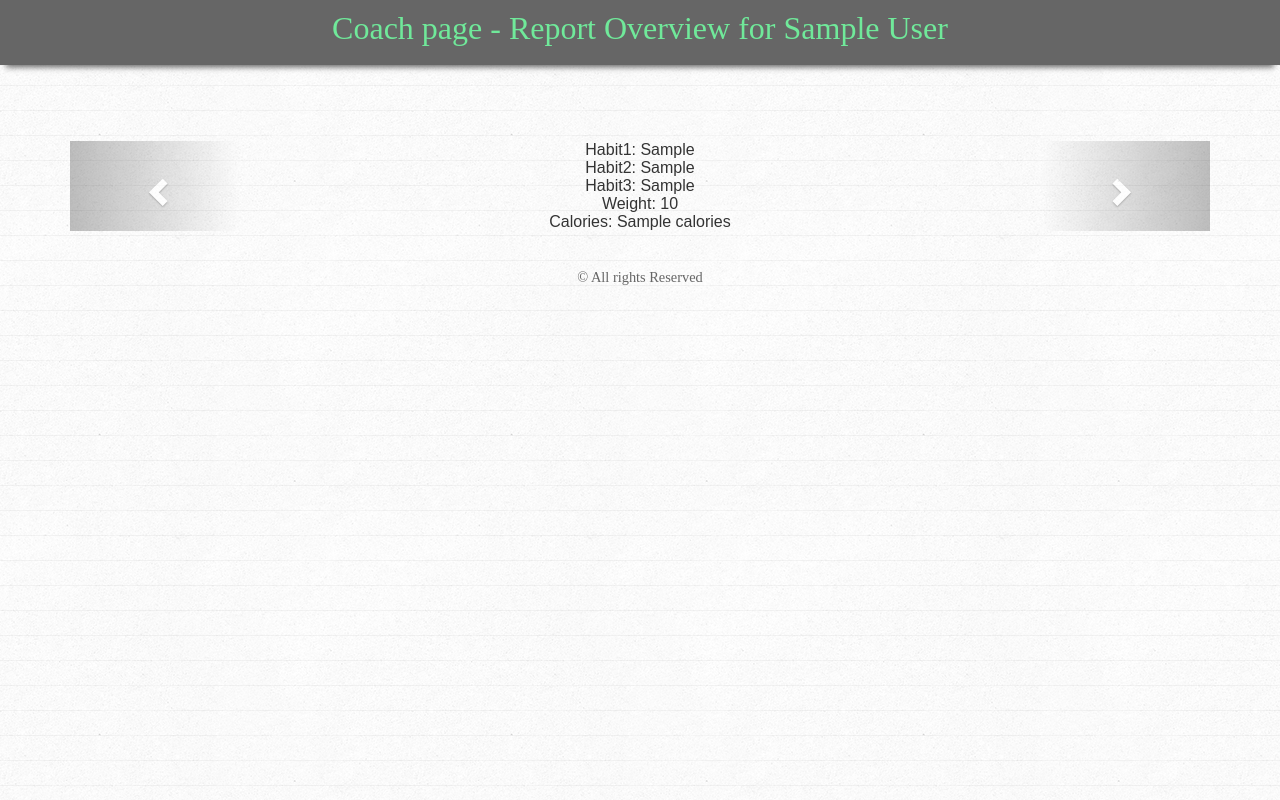
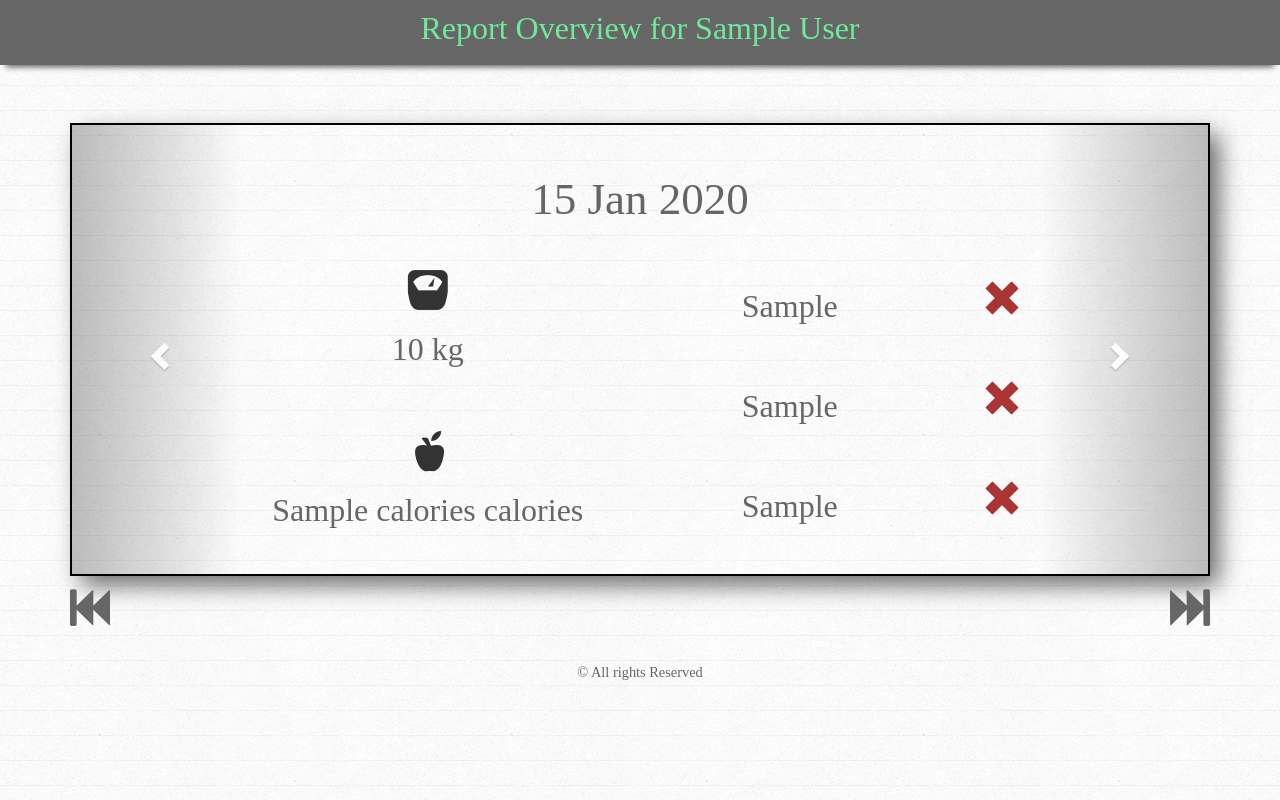
Before and after one commit to jonasstams/WebMobile_Project, a Symfony app: template Werkpakket 2/src/AppBundle/Resources/views/Coach/customer.report.overview.html.twig in a window 1280 px wide. Run offline with Twig, Linux system fonts and the light colour scheme; the template is opened without the code that fills it: most values are stand-ins (such as "Sample title", 1, 10 or a date in 2020); some libraries are stand-ins or nearby versions.

Commit message:
TestCommit (Reportoverview)

```diff
--- a/Werkpakket 2/src/AppBundle/Controller/AdminController.php
+++ b/Werkpakket 2/src/AppBundle/Controller/AdminController.php
@@ -18,7 +18,7 @@ class AdminController extends Controller
     }
 
     /**
-     * @Route("/coach/customer", name="coach_customer_overview")
+     * @Route("/admin/customer", name="admin_customer_overview")
      */
     public function customerAction()
     {
--- a/Werkpakket 2/src/AppBundle/Resources/views/Coach/customer.html.twig
+++ b/Werkpakket 2/src/AppBundle/Resources/views/Coach/customer.html.twig
@@ -39,7 +39,7 @@
                 <td>{{ customer.habit2 }}</td>
                 <td>{{ customer.habit3 }}</td>
                 <td>
-                    <a type="button" class="btn btn-default" data-toggle="tooltip" title="Edit habits">
+                    <a href="{{ path('coach_customer_habits_overview', {'id':customer.id}) }}" type="button" class="btn btn-default" data-toggle="tooltip" title="Edit habits">
                         <span class="glyphicon glyphicon-pencil" aria-hidden="true"></span>
                     </a>
                     <a href="{{ path('coach_customer_report_overview', {'id':customer.id}) }}" type="button" class="btn btn-default" data-toggle="tooltip" title="Show reports">
--- a/Werkpakket 2/src/AppBundle/Resources/views/Coach/customer.report.overview.html.twig
+++ b/Werkpakket 2/src/AppBundle/Resources/views/Coach/customer.report.overview.html.twig
@@ -2,41 +2,109 @@
 
 {% block title %}Coach{% endblock %}
 
-{% block headertitle %}<h1>Coach page - Report Overview for {{ customer.first_name }} {{ customer.last_name }}</h1>{% endblock %}
+{% block headertitle %}<h1>Report Overview for {{ customer.first_name }} {{ customer.last_name }}</h1>{% endblock %}
 
 {% block body %}
     {% block javascripts %}
         {{ parent() }}
+        <script src="{{ asset('js/jquery.mobile.custom.min.js') }}"></script>
+        <script src="{{ asset('js/coach.js') }}"></script>
     {% endblock %}
     {% block stylesheets %}
         {{ parent() }}
+        <link rel="stylesheet" type="text/css" href="{{ asset('css/coach.css') }}">
     {% endblock %}
     <div class="container">
-        <br>
         <div id="reportCarousel" class="carousel slide" data-ride="carousel" data-interval="false">
-            <!-- Indicators -->
-            <!--<ol class="carousel-indicators">
-                <li data-target="#reportCarousel" data-slide-to="0" class="active"></li>
-                <li data-target="#reportCarousel" data-slide-to="1"></li>
-                <li data-target="#reportCarousel" data-slide-to="2"></li>
-                <li data-target="#reportCarousel" data-slide-to="3"></li>
-            </ol>-->
-
             <!-- Wrapper for slides -->
             <div class="carousel-inner" role="listbox">
-                <div class="item active">
-                    {% for report in reports %}
-                        <ul>
-                            <li>Habit1: {{ report.habit1_done }}</li>
-                            <li>Habit2: {{ report.habit2_done }}</li>
-                            <li>Habit3: {{ report.habit3_done }}</li>
-                            <li>Weight: {{ report.weight }}</li>
-                            <li>Calories: {{ report.calories }}</li>
-                        </ul>
-                    {% endfor %}
+                <div class="item reportItem active">
+                    <p id="datum">{{ firstReport.created_at | date("d M Y") }}</p>
+                    <div class="left-inner-section">
+                        <span class="glyphicon glyphicon-scale coachIcon" aria-hidden="true"></span><p>{{ firstReport.weight }} kg</p>
+                        <br>
+                        <span class="glyphicon glyphicon-apple coachIcon" aria-hidden="true"></span><p>{{ firstReport.calories }} calories</p>
+                    </div>
+                    <div class="right-inner-section">
+                        <table>
+                            <tr>
+                                <td><p>{{ customer.habit1 }}</p></td>
+                                <td>
+                                    {% if firstReport.habit1_done == 1 %}
+                                        <span class="glyphicon glyphicon-ok coachIcon" aria-hidden="true"></span>
+                                    {% else %}
+                                        <span class="glyphicon glyphicon-remove coachIcon" aria-hidden="true"></span>
+                                    {% endif %}
+                                </td>
+                            </tr>
+                            <tr>
+                                <td><p>{{ customer.habit2 }}</p></td>
+                                <td>
+                                    {% if firstReport.habit2_done == 1 %}
+                                        <span class="glyphicon glyphicon-ok coachIcon" aria-hidden="true"></span>
+                                    {% else %}
+                                        <span class="glyphicon glyphicon-remove coachIcon" aria-hidden="true"></span>
+                                    {% endif %}
+                                </td>
+                            </tr>
+                            <tr>
+                                <td><p>{{ customer.habit3 }}</p></td>
+                                <td>
+                                    {% if firstReport.habit3_done == 1 %}
+                                        <span class="glyphicon glyphicon-ok coachIcon" aria-hidden="true"></span>
+                                    {% else %}
+                                        <span class="glyphicon glyphicon-remove coachIcon" aria-hidden="true"></span>
+                                    {% endif %}
+                                </td>
+                            </tr>
+                        </table>
+                    </div>
                 </div>
+                {% for report in reports %}
+                    <div class="item reportItem">
+                        <p id="datum">{{ report.created_at | date("d M Y") }}</p>
+                        <div class="left-inner-section">
+                            <span class="glyphicon glyphicon-scale coachIcon" aria-hidden="true"></span><p>{{ report.weight }} kg</p>
+                            <br>
+                            <span class="glyphicon glyphicon-apple coachIcon" aria-hidden="true"></span><p>{{ report.calories }} calories</p>
+                        </div>
+                        <div class="right-inner-section">
+                            <table>
+                                <tr>
+                                    <td><p>{{ customer.habit1 }}</p></td>
+                                    <td>
+                                        {% if report.habit1_done == 1 %}
+                                            <span class="glyphicon glyphicon-ok coachIcon" aria-hidden="true"></span>
+                                        {% else %}
+                                            <span class="glyphicon glyphicon-remove coachIcon" aria-hidden="true"></span>
+                                        {% endif %}
+                                    </td>
+                                </tr>
+                                <tr>
+                                    <td><p>{{ customer.habit2 }}</p></td>
+                                    <td>
+                                        {% if report.habit2_done == 1 %}
+                                            <span class="glyphicon glyphicon-ok coachIcon" aria-hidden="true"></span>
+                                        {% else %}
+                                            <span class="glyphicon glyphicon-remove coachIcon" aria-hidden="true"></span>
+                                        {% endif %}
+                                    </td>
+                                </tr>
+                                <tr>
+                                    <td><p>{{ customer.habit3 }}</p></td>
+                                    <td>
+                                        {% if report.habit3_done == 1 %}
+                                            <span class="glyphicon glyphicon-ok coachIcon" aria-hidden="true"></span>
+                                        {% else %}
+                                            <span class="glyphicon glyphicon-remove coachIcon" aria-hidden="true"></span>
+                                        {% endif %}
+                                    </td>
+                                </tr>
+                            </table>
+                        </div>
+                    </div>
+                {% endfor %}
             </div>
-
             <!-- Left and right controls -->
             <a class="left carousel-control" href="#reportCarousel" role="button" data-slide="prev">
                 <span class="glyphicon glyphicon-chevron-left" aria-hidden="true"></span>
@@ -47,5 +115,13 @@
                 <span class="sr-only">Next</span>
             </a>
         </div>
+        <div id="bottomNavigation">
+            <a id="first">
+                <span class="glyphicon glyphicon-fast-backward coachIcon pull-left" aria-hidden="true"/>
+            </a>
+            <a id="last">
+                <span class="glyphicon glyphicon-fast-forward coachIcon pull-right" aria-hidden="true"/>
+            </a>
+        </div>
     </div>
 {% endblock %}
--- a/Werkpakket 2/web/css/coach.css
+++ b/Werkpakket 2/web/css/coach.css
@@ -3,3 +3,76 @@ th {
     font-size: 20px;
     text-align: center;
 }
+
+ul {
+    margin-bottom: 0;
+}
+
+#reportCarousel {
+    border: 2px solid black;
+    height: 50%;
+    -webkit-box-shadow: 10px 10px 23px -1px rgba(0,0,0,0.59);
+    -moz-box-shadow: 10px 10px 23px -1px rgba(0,0,0,0.59);
+    box-shadow: 10px 10px 23px -1px rgba(0,0,0,0.59);
+}
+
+.reportItem {
+    padding: 30px;
+    width: 80%;
+    margin: 0 auto;
+}
+
+.coachIcon {
+    font-size: 40px;
+}
+
+.left-inner-section {
+    float: left;
+    width: 50%;
+}
+
+.right-inner-section {
+    float: right;
+    width: 50%;
+}
+
+.right-inner-section table {
+    width: 100%;
+}
+
+.glyphicon-ok {
+    color: #70e99a;
+}
+
+.glyphicon-remove {
+    color: #AA3333;
+}
+
+#datum {
+    font-size: 45px;
+}
+
+#bottomNavigation {
+    width: 100%;
+    margin: 0 auto;
+}
+
+#bottomNavigation span {
+    color: #666666;
+    padding-top: 10px;
+}
+
+#bottomNavigation span:hover {
+    color: black;
+    cursor: pointer;
+}
+
+.form-control {
+    width: 50%;
+    margin: 0 auto;
+}
+
+#habitsSubmitButton {
+    margin-top: 40px;
+    background-color: #70e99a;
+}
--- /dev/null
+++ b/Werkpakket 2/web/js/coach.js
@@ -0,0 +1,11 @@
+$(document).ready(function () {
+    $("#last").click(function(){
+        $('#reportCarousel .active').removeClass('active');
+        $('#reportCarousel .reportItem:last-child').addClass('active');
+    });
+
+    $("#first").click(function(){
+        $('#reportCarousel .active').removeClass('active');
+        $('#reportCarousel .reportItem:first-child').addClass('active');
+    });
+});
```
Also changed, not shown: Werkpakket 2/src/AppBundle/Controller/CoachController.php (+21 -3 lines), Werkpakket 2/src/AppBundle/Resources/views/Coach/customer.habits.overview.html.twig (added, +28 -0 lines), Werkpakket 2/web/js/jquery.mobile.custom.min.js (added).
